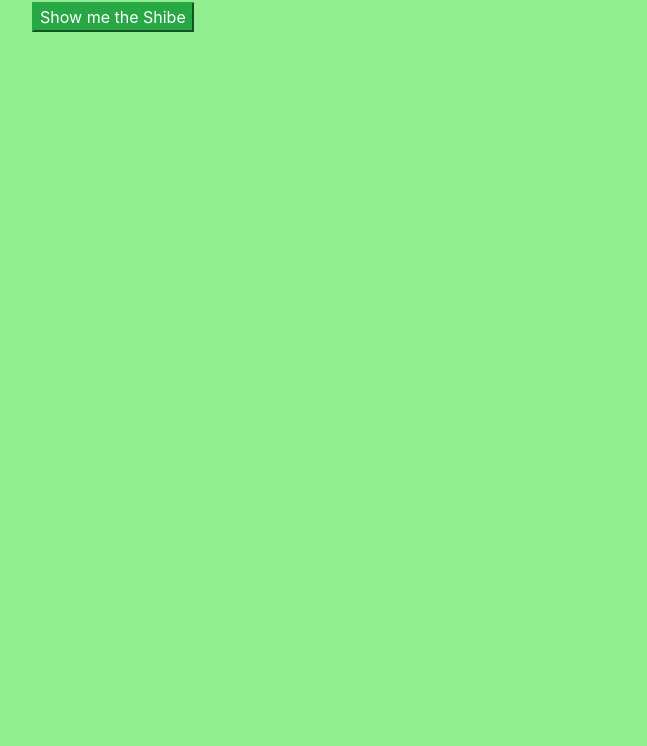
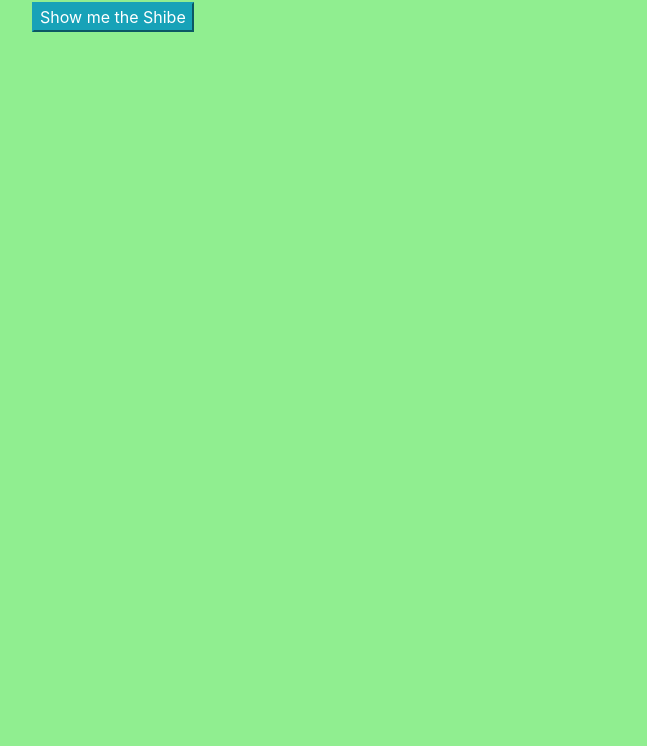
Before and after one commit to tawneeh/api-practice, a website built with webpack: page src/index.html in a window 1280 px wide. Shown: the part 54-800 px from the top of the page, without its empty margins (53-700 px from the left). Built offline with nearby package versions, Linux system fonts and the light colour scheme.

Commit message:
update button style
Co-authored-by: Jeff Chiu <jwchiu82@gmail.com>

```diff
--- a/src/index.html
+++ b/src/index.html
@@ -6,7 +6,7 @@
 <body>
   <div class="container">
     <h1>Look at some adorable Shibes!</h1>
-    <button class="btn-success" id="getShibe">Show me the Shibe</button>
+    <button class="btn-info" id="getShibe">Show me the Shibe</button>
     <div class="showShibe"></div>
     <div class="showErrors"></div>
   </div>
```
